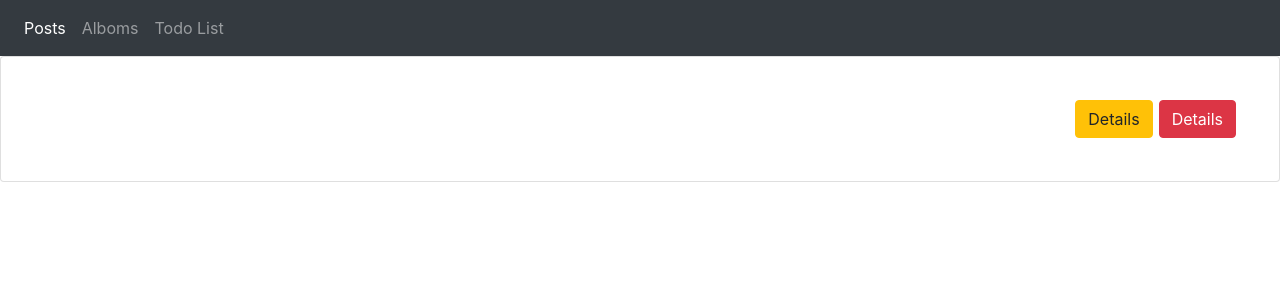
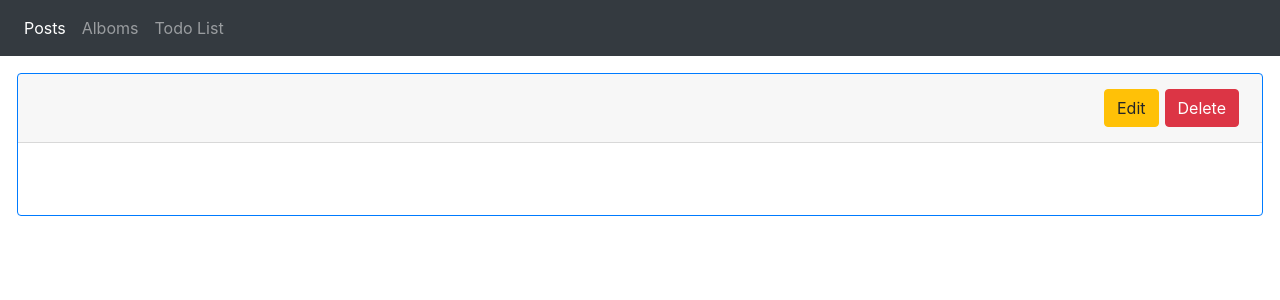
Before and after one commit to IosebKoplatadze/angular5, an Angular app: page /posts/new in a window 1280 px wide. Shown: the top 300 px of the page. Built offline with nearby package versions, Linux system fonts and the light colour scheme; no server answers.

Commit message:
post-detail markup

```diff
--- a/src/app/comments/comments.component.css
+++ b/src/app/comments/comments.component.css
@@ -0,0 +1,3 @@
+.comment-margin{
+    margin: 4px;
+}
--- a/src/app/comments/comments.component.html
+++ b/src/app/comments/comments.component.html
@@ -1,5 +1,13 @@
-<div class="card" *ngFor="let comment of this.comments">
+<div class="d-flex flex-column align-items-center">
+  <div class="card col-lg-10 comment-margin" *ngFor="let comment of this.comments">
     <div class="card-body">
-      This is some text within a card body.
+      <h6 class="card-subtitle text-muted float-right">
+        {{comment.email}}
+      </h6>
+      <h5 class="card-title bol">
+        {{comment.name}}
+      </h5>
+      <p class="card-text">{{comment.body}}</p>
     </div>
   </div>
+</div>
--- a/src/app/post-detail/post-detail.component.css
+++ b/src/app/post-detail/post-detail.component.css
@@ -1,6 +1,10 @@
 .card-margin{
-    padding: 20px;
+    margin: 17px;
 }
+.card-body-padding{
+    padding: 2.25rem;
+}
+
 
 .btn{
     margin: 3px;
--- a/src/app/post-detail/post-detail.component.html
+++ b/src/app/post-detail/post-detail.component.html
@@ -1,10 +1,12 @@
-<div class="card card-margin">
-  <div class="card-body">
-    <a href="#" class="btn btn-danger float-right">Details</a>
-    <a href="#" class="btn btn-warning float-right">Details</a>
-    <h5 class="card-title ">{{post?.title}}</h5>
-    <p class="card-text">{{post?.body}}</p>
+<div class="card border-primary card-margin">
+    <div class="card-header">
+      <a href="#" class="btn btn-danger float-right">Delete</a>
+      <a href="#" class="btn btn-warning float-right">Edit</a>
+      <h5 class="card-title ">{{post?.title}}</h5>
+    </div>
+    <div class="card-body text-primary card-body-padding">
+      <p class="card-text">{{post?.body}}</p>
+    </div>
   </div>
-</div>
 
 <app-comments *ngIf="this.post" [postId]="this.post.id"></app-comments>
--- a/src/app/posts/posts.component.html
+++ b/src/app/posts/posts.component.html
@@ -1,6 +1,6 @@
 <div class="d-flex flex-column align-items-center">
   <div class="col-lg-10" *ngFor="let post of posts">
-    <div class="card card-margin">
+    <div class="card bg-light card-margin">
       <div class="card-body">
         <h5 class="card-title ">{{post.title}}</h5>
         <h6 class="card-subtitle mb-2 text-muted">{{post.userName}}</h6>
```
